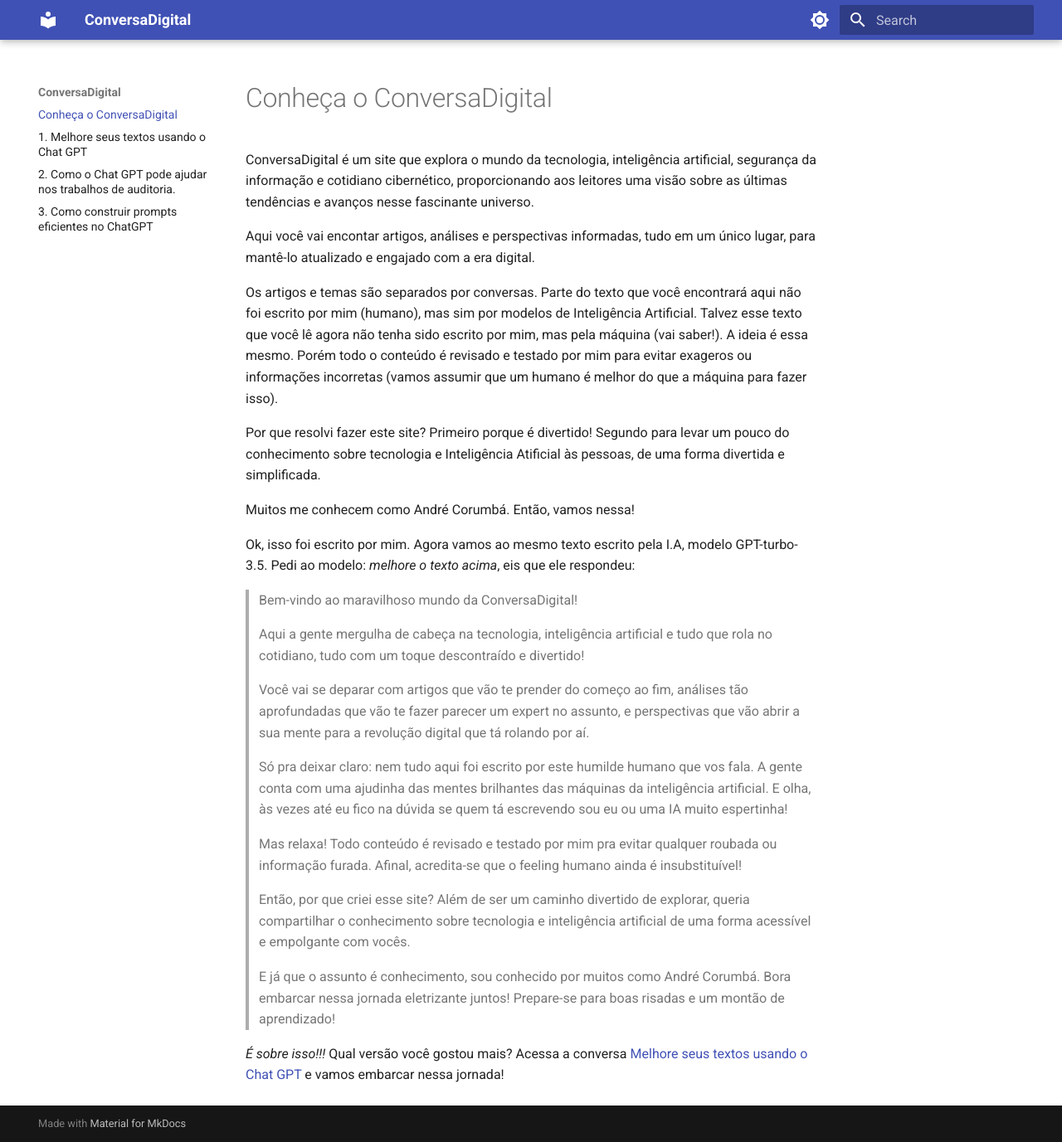
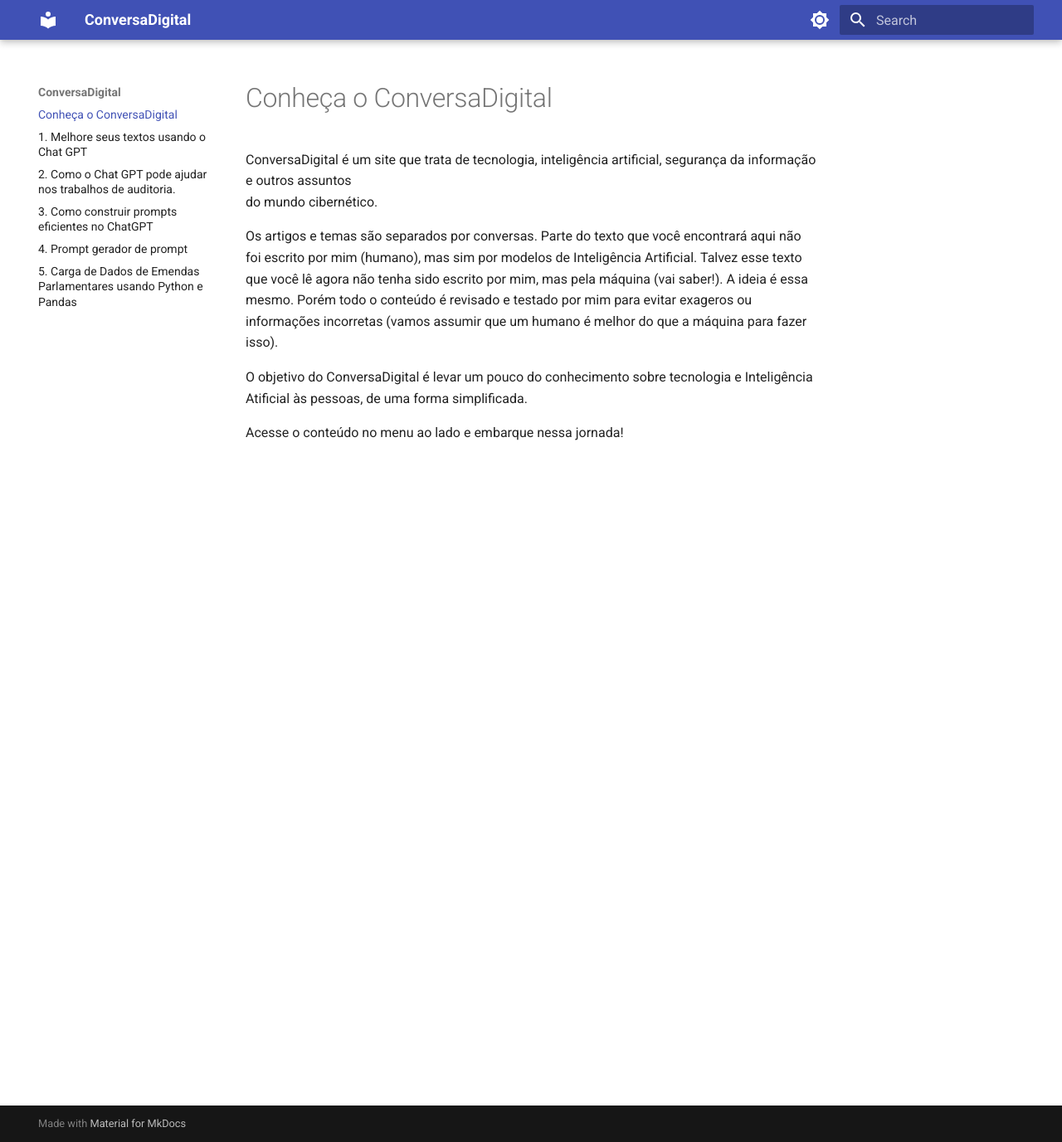
Before and after one commit to andrecorumba/conversadigital, an MkDocs documentation site: the page built from docs/index.md, in a window 1280 px wide and 1377 px high. Shown: the whole window at 83% size. Built offline with MkDocs 1.6.1 and Material for MkDocs 9.7.7, drawn with Linux system fonts in a browser that asks for light colours.

Commit message:
Inclusão Conversa005

```diff
--- a/docs/index.md
+++ b/docs/index.md
@@ -1,30 +1,10 @@
 # Conheça o ConversaDigital
 
-ConversaDigital é um site que explora o mundo da tecnologia, inteligência artificial, segurança da informação e cotidiano cibernético, proporcionando aos leitores uma visão sobre as últimas tendências e avanços nesse fascinante universo.
-
-Aqui você vai encontar artigos, análises e perspectivas informadas, tudo em um único lugar, para mantê-lo atualizado e engajado com a era digital.
+ConversaDigital é um site que trata de tecnologia, inteligência artificial, segurança da informação e outros assuntos
+do mundo cibernético.
 
 Os artigos e temas são separados por conversas. Parte do texto que você encontrará aqui não foi escrito por mim (humano), mas sim por modelos de Inteligência Artificial. Talvez esse texto que você lê agora não tenha sido escrito por mim, mas pela máquina (vai saber!). A ideia é essa mesmo. Porém todo o conteúdo é revisado e testado por mim para evitar exageros ou informações incorretas (vamos assumir que um humano é melhor do que a máquina para fazer isso).
 
-Por que resolvi fazer este site? Primeiro porque é divertido! Segundo para levar um pouco do conhecimento sobre tecnologia e Inteligência Atificial às pessoas, de uma forma divertida e simplificada.
+O objetivo do ConversaDigital é levar um pouco do conhecimento sobre tecnologia e Inteligência Atificial às pessoas, de uma forma  simplificada.
 
-Muitos me conhecem como André Corumbá. Então, vamos nessa!
-
-Ok, isso foi escrito por mim. Agora vamos ao mesmo texto escrito pela I.A, modelo GPT-turbo-3.5. Pedi ao modelo: *melhore o texto acima*, eis que ele respondeu:
-
-> Bem-vindo ao maravilhoso mundo da ConversaDigital!
-
-> Aqui a gente mergulha de cabeça na tecnologia, inteligência artificial e tudo que rola no cotidiano, tudo com um toque descontraído e divertido!
-
-> Você vai se deparar com artigos que vão te prender do começo ao fim, análises tão aprofundadas que vão te fazer parecer um expert no assunto, e perspectivas que vão abrir a sua mente para a revolução digital que tá rolando por aí.
-
-> Só pra deixar claro: nem tudo aqui foi escrito por este humilde humano que vos fala. A gente conta com uma ajudinha das mentes brilhantes das máquinas da inteligência artificial. E olha, às vezes até eu fico na dúvida se quem tá escrevendo sou eu ou uma IA muito espertinha!
-
-> Mas relaxa! Todo conteúdo é revisado e testado por mim pra evitar qualquer roubada ou informação furada. Afinal, acredita-se que o feeling humano ainda é insubstituível!
-
-> Então, por que criei esse site? Além de ser um caminho divertido de explorar, queria compartilhar o conhecimento sobre tecnologia e inteligência artificial de uma forma acessível e empolgante com vocês.
-
-> E já que o assunto é conhecimento, sou conhecido por muitos como André Corumbá. Bora embarcar nessa jornada eletrizante juntos! Prepare-se para boas risadas e um montão de aprendizado!
-
-
-*É sobre isso!!!* Qual versão você gostou mais? Acessa a conversa [Melhore seus textos usando o Chat GPT](conversa001-melhore-seus-textos.md) e vamos embarcar nessa jornada!
+Acesse o conteúdo no menu ao lado e embarque nessa jornada!
```
Also changed, not shown: docs/conversa004-prompt-gerador-de-prompt.md (added, +51 -0 lines), docs/conversa005-carga-de-dados-de-emendas-portal.md (added, +147 -0 lines), docs/imagens/emendas.png (added).
